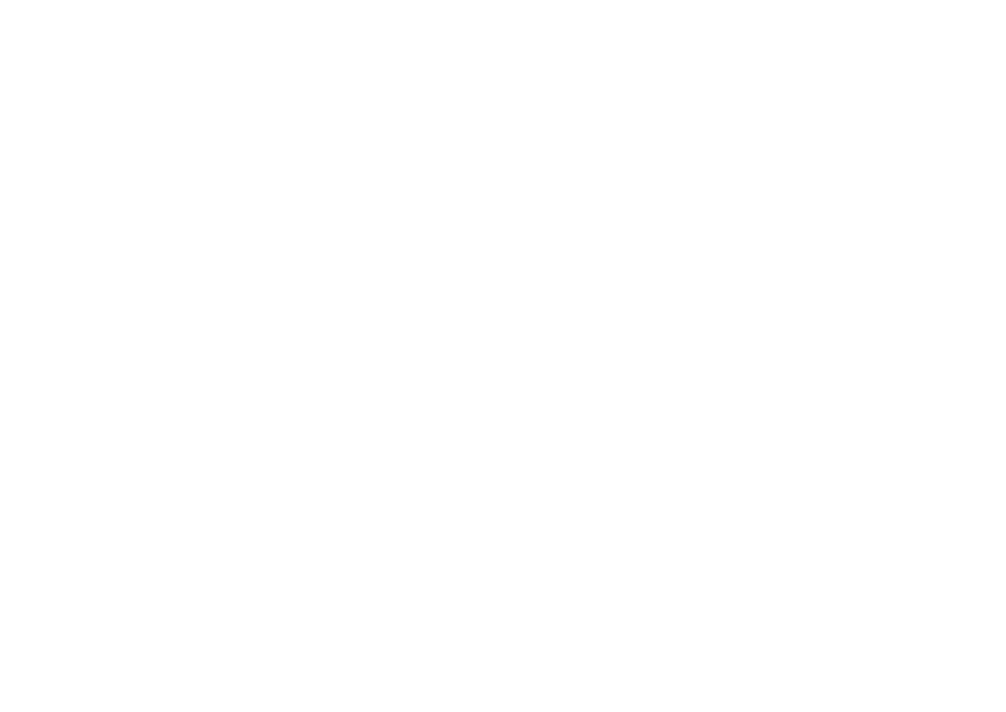
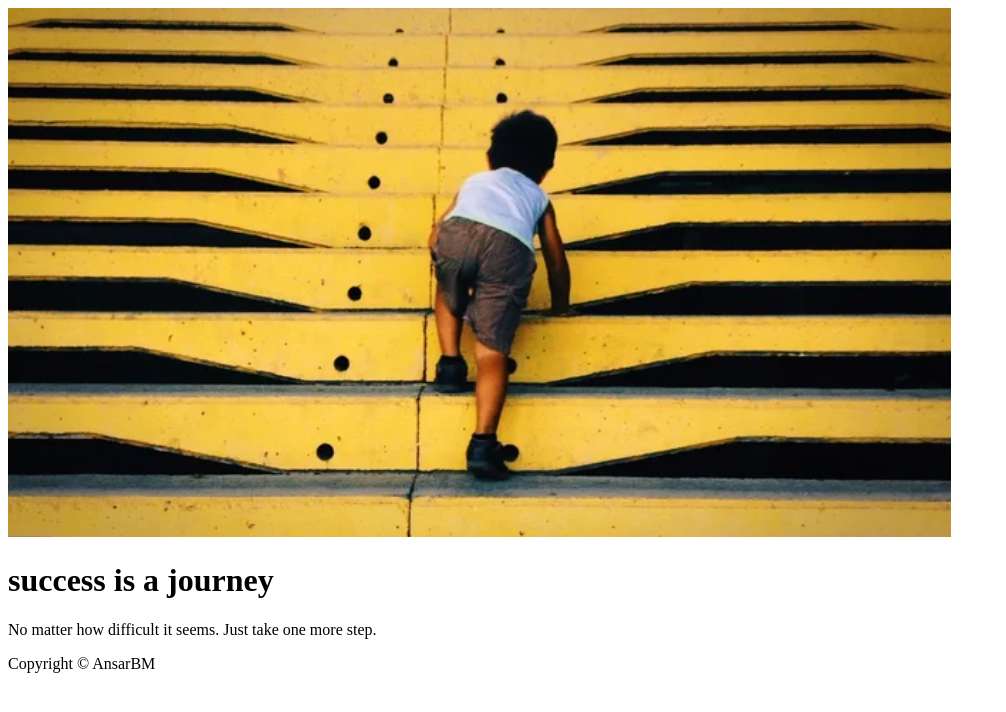
Before and after one commit to AnsarBM/motivation-meme-portfolio, a plain HTML site: page index.html in a window 1280 px wide. Shown: the whole page, without its empty margins (0-1006 px from the left). Drawn offline with Linux system fonts and the light colour scheme.

Commit message:
Update index.html

```diff
--- a/index.html
+++ b/index.html
@@ -1,7 +1,47 @@
+<!DOCTYPE html>
+<html lang="en">
+  <head>
+    <meta charset="UTF-8">
+    <title>Motivation Meme</title>
+
+    <style>
+
+    </style>
+
+    <link rel="stylesheet" href="./style.css">
+
+    <link rel="preconnect" href="https://fonts.googleapis.com">
+    <link rel="preconnect" href="https://fonts.gstatic.com" crossorigin>
+    <link href="https://fonts.googleapis.com/css2?family=Libre+Baskerville&display=swap" rel="stylesheet">
+
+  </head>
+
+  <body>
+    <div>
+
+      <a href="https://www.entrepreneur.com/growing-a-business/the-science-behind-baby-steps-how-to-tackle-goals-big-and/245767">
+        <img src="./assets/images/baby steps.png" alt="Baby climbing the stairs">
+
+      </a>
+
+      <h1 class="text"> success is a journey</h1>
+
+      <p class="text"> No matter how difficult it seems. Just take one more step.</p>
+    </div>
+
+    <footer>
+      <p class="text" id="footer">Copyright © AnsarBM</p>
+    </footer>
+
+  </body>
+</html>
+
+
 <!--
   TODO: Create a motivational post website.
 Style it how ever you like.
 Look at the goal image for inspiration.
+
 But it must have the following features:
 1. The main h1 text should be using the Regular Libre Baskerville Font from Google Fonts:
   https://fonts.google.com/specimen/Libre+Baskerville
```
